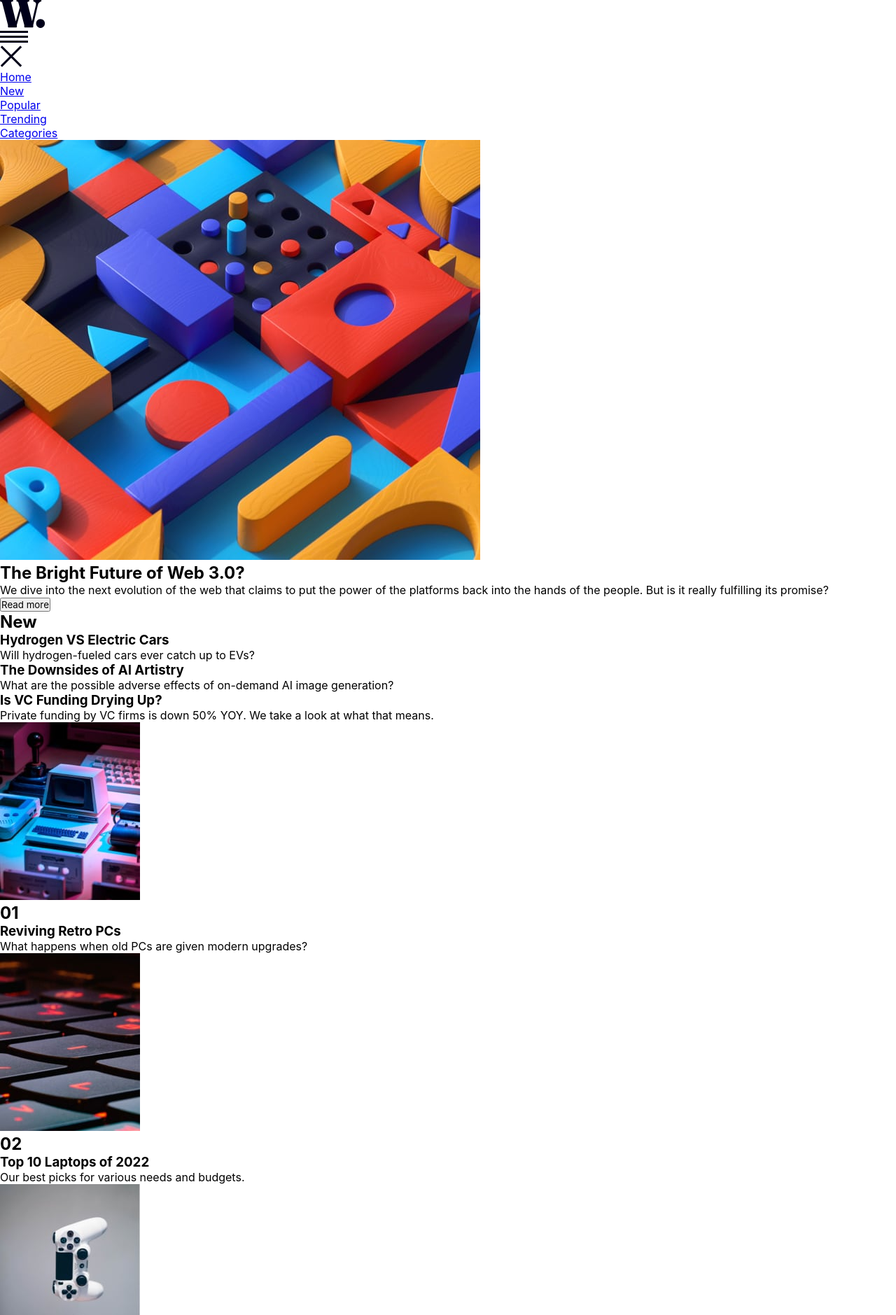
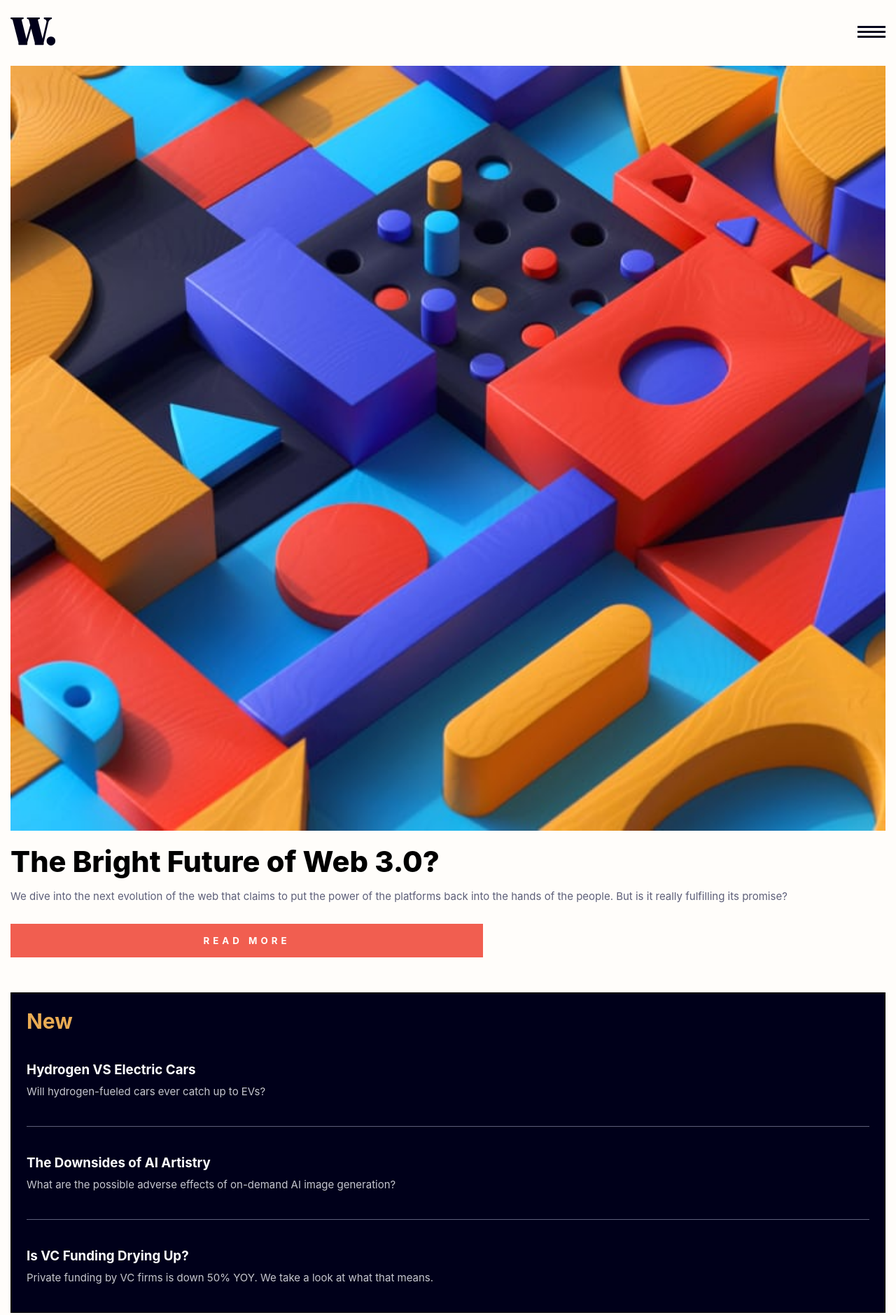
Before and after one commit to Akanimo-Umoh/News-Homepage, a plain HTML site: page index.html in a window 1280 px wide. Shown: the top 1879 px of the page at 70% size. Drawn offline with Linux system fonts and the light colour scheme.

Commit message:
News Homepage

```diff
--- a/index.html
+++ b/index.html
@@ -16,17 +16,18 @@
 </head>
 <body>
   <nav>
-    <div>
+    <div class="nav_container">
       <div class="primary_nav">
         <a class="logo" href=""><img src="assets/images/logo.svg" alt=""></a>
       </div>
 
       <div class="secondary_nav">
-        <img src="assets/images/icon-menu.svg" alt="">
+        <img id="open" class="open_btn" src="assets/images/icon-menu.svg" alt="">
         <div class="dropdown_nav">
-
-          <img src="assets/images/icon-menu-close.svg" alt="">
-          <ul>
+          <div class="close_ctn">
+            <img id="close" class="close_btn" src="assets/images/icon-menu-close.svg" alt="">
+          </div>
+          <ul class="dropdown_items">
             <li><a href="#">Home</a></li>
             <li><a href="#">New</a></li>
             <li><a href="#">Popular</a></li>
@@ -40,8 +41,14 @@
   </nav>
 
   <section>
+
     <div>
-      <img src="assets/images/image-web-3-mobile.jpg" alt="">
+      <div class="main_img">
+        <img class="img1" src="assets/images/image-web-3-mobile.jpg" alt="">
+      </div>
+
+      <div class="desktop_img">
+        <img class="img2" src="assets/images/image-web-3-mobile.jpg" alt="">
       </div>
 
       <div>
@@ -51,27 +58,27 @@
           But is it really fulfilling its promise?
         </p>
         <button class="read_btn">
-        Read more
+          READ MORE
         </button>
       </div>
-  </section>
+    </div>
 
-  <section>
-
-    <h1>New</h1>
-    <div>
+    <div class="question_ctn">
+      <h1 class="new_text">New</h1>
+      <div class="questions">
         <h3>Hydrogen VS Electric Cars</h3>
         <p>Will hydrogen-fueled cars ever catch up to EVs?</p>
       </div>
 
-    <div>
+      <div class="questions">
         <h3>The Downsides of AI Artistry</h3>
         <p>What are the possible adverse effects of on-demand AI image generation?</p>
       </div>
 
-    <div>
+      <div class="questions">
         <h3>Is VC Funding Drying Up?</h3>
         <p>Private funding by VC firms is down 50% YOY. We take a look at what that means.</p>
+      </div>
     </div>
 
   </section>
@@ -111,7 +118,9 @@
       </div>
     </div>
   </section>
+
   <br>
+
   <div class="attribution">
     Challenge by <a href="https://www.frontendmentor.io?ref=challenge" target="_blank">Frontend Mentor</a>.
     Coded by <a href="https://www.github.com/Hazel-A1" target="_blank">Hazel Codes</a>.
--- a/main.css
+++ b/main.css
@@ -16,4 +16,138 @@
     margin: 0;
     padding: 0;
     font-family: "Inter";
+    box-sizing: border-box;
 }
+
+body {
+    padding: 0px 15px;
+    background: var(--Neutral-Off-white);
+}
+
+nav {
+    /* border: 1px solid black; */
+    padding: 25px 0px;
+}
+
+.nav_container {
+    /* border: 1px solid black; */
+    display: flex;
+    justify-content: space-between;
+    align-items: center;
+}
+
+.primary_nav {
+    /* border: 1px solid yellow; */
+}
+
+.secondary_nav {
+    /* border: 1px solid red; */
+}
+
+.dropdown_nav {
+    display: none;
+    position: fixed;
+    top: 0;
+    right: 0;
+    width: 68%;
+    height: 100%;
+    background: var(--Neutral-Off-white);
+}
+
+.close_ctn {
+    /* border: 1px solid black; */
+    text-align: right;
+}
+
+.close_btn {
+    /* border: 1px solid black; */
+    margin-top: 25px;
+    margin-right: 15px;
+    margin-bottom: 30px;
+}
+
+.dropdown_items {
+    /* border: 1px solid black; */
+    margin-top: 60px;
+}
+
+.dropdown_items li {
+    /* border: 1px solid black; */
+    list-style-type: none;
+    margin: 15px;
+    padding-bottom: 15px;
+}
+
+.dropdown_items li a {
+    /* border: 1px solid red; */
+    text-decoration: none;
+    color: var(--Neutral-Very-dark-blue);
+    font-weight: 500;
+}
+
+.img1 {
+    width: 100%;
+}
+
+.desktop_img {
+    display: none;
+}
+
+.header {
+    /* border: 1px solid black; */
+    font-size: 2.6rem;
+    font-weight: var(--Weight8);
+    margin-top: 15px;
+    margin-bottom: 15px;
+}
+
+.intro_text {
+    /* border: 1px solid black; */
+    font-size: 15px;
+    color: var(--Neutral-Dark-grayish-blue);
+    margin-bottom: 15px;
+}
+
+.read_btn {
+    padding: 15px 0px;
+    width: 54%;
+    border: 1px solid var(--Primary-Soft-red);
+    letter-spacing: 5px;
+    font-weight: var(--Weight7);
+    color: var(--Neutral-Off-white);
+    background: var(--Primary-Soft-red);
+    margin-top: 15px;
+    margin-bottom: 50px;
+}
+
+.question_ctn {
+    border: 1px solid black;
+    background: var(--Neutral-Very-dark-blue);
+    padding: 22px 22px 0px 22px;
+    margin-bottom: 70px;
+}
+
+.new_text {
+    color: var(--Primary-Soft-orange);
+    font-weight: var(--Weight7);
+    font-size: 30px;
+}
+
+.question_ctn div h3 {
+    color: white;
+}
+
+.question_ctn div p {
+    color: var(--Neutral-Grayish-blue);
+    font-size: 15px;
+    padding-top: 10px;
+}
+
+.questions {
+    border-bottom: 1px solid var(--Neutral-Dark-grayish-blue);
+    padding: 40px 0px;
+}
+
+.questions:last-child {
+    border: none;
+}
```
Lines whose indentation alone changed are shown as unchanged.
